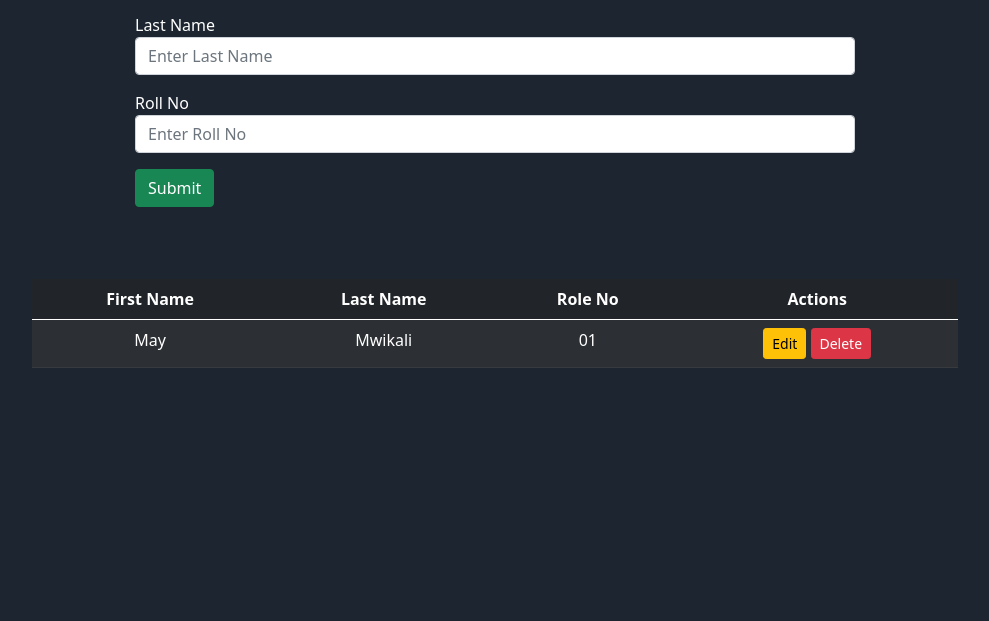
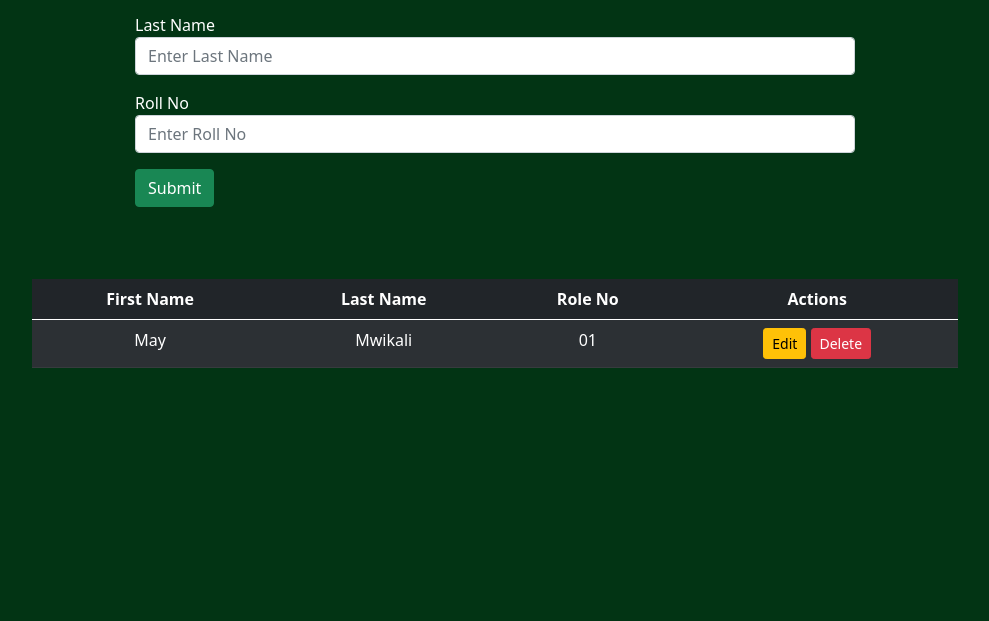
Before and after one commit to w-amon/jscrud-app, a plain HTML site: page index.html in a window 1280 px wide. Shown: the part 179-800 px from the top of the page, without its empty margins (145-1134 px from the left). Drawn offline with nearby package versions, Linux system fonts and the light colour scheme.

Commit message:
Edit style

```diff
--- a/css/style.css
+++ b/css/style.css
@@ -1,4 +1,4 @@
 body {
-    background-color: #1d2630;
+    background-color: #023414;
     color: #ffffff;
 }
```
